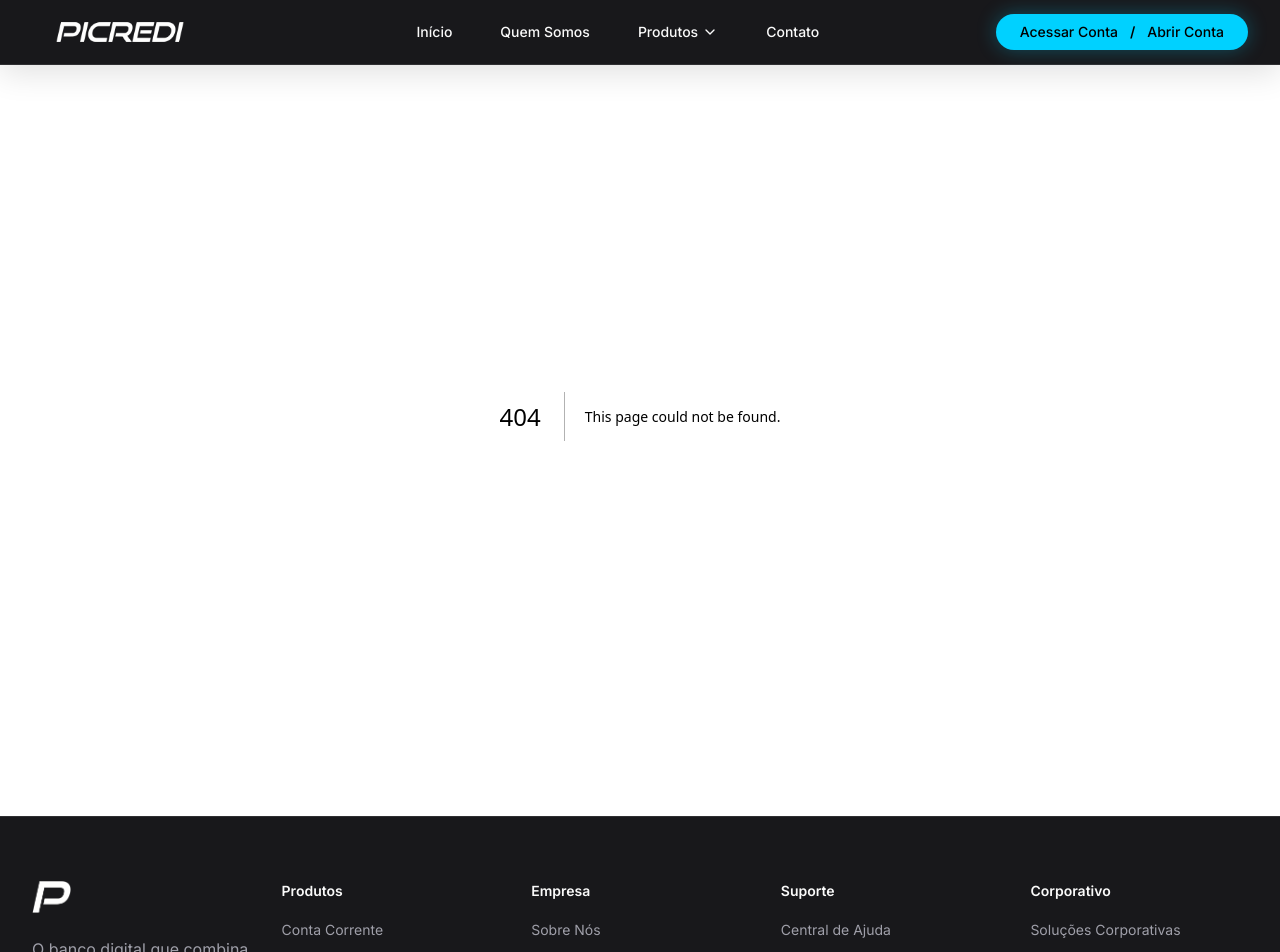
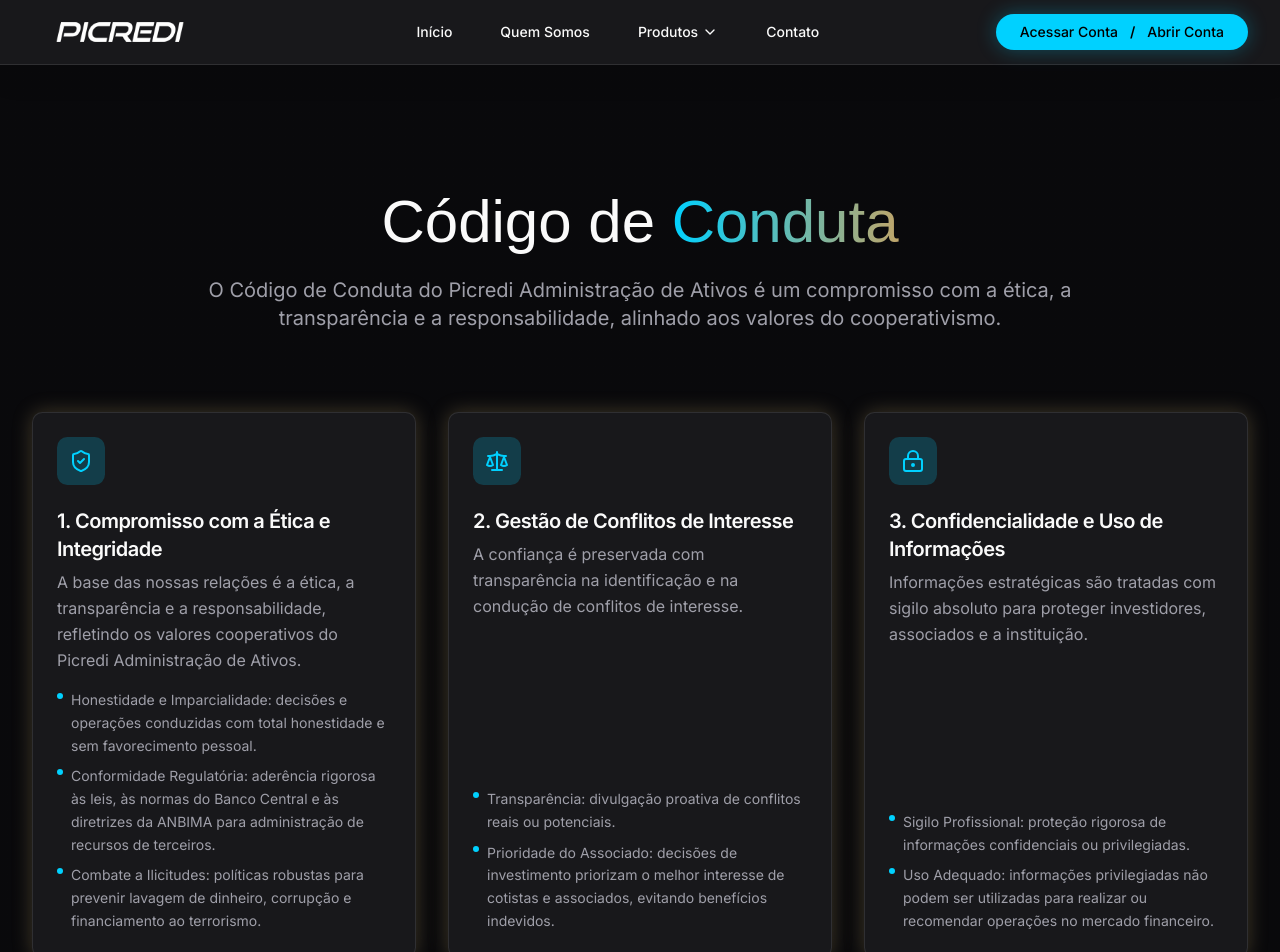
Before and after one commit to igormart21/picredi, a Next.js app: page /codigo-conduta in a window 1280 px wide. Before the commit this address had no page. Shown: the top 952 px of the page. Built offline with nearby package versions, Linux system fonts and the light colour scheme; a web font is replaced by a local one.

Commit message:
Cria página Código de Conduta

```diff
--- /dev/null
+++ b/app/codigo-conduta/page.tsx
@@ -0,0 +1,142 @@
+'use client';
+
+import { motion } from 'framer-motion';
+import {
+  ShieldCheck,
+  Scale,
+  LockKeyhole,
+  Users,
+  ClipboardList,
+} from 'lucide-react';
+import { Card, CardContent, CardDescription, CardHeader, CardTitle } from '@/components/ui/Card';
+
+const principles = [
+  {
+    icon: ShieldCheck,
+    title: '1. Compromisso com a Ética e Integridade',
+    description:
+      'A base das nossas relações é a ética, a transparência e a responsabilidade, refletindo os valores cooperativos do Picredi Administração de Ativos.',
+    bullets: [
+      'Honestidade e Imparcialidade: decisões e operações conduzidas com total honestidade e sem favorecimento pessoal.',
+      'Conformidade Regulatória: aderência rigorosa às leis, às normas do Banco Central e às diretrizes da ANBIMA para administração de recursos de terceiros.',
+      'Combate a Ilicitudes: políticas robustas para prevenir lavagem de dinheiro, corrupção e financiamento ao terrorismo.',
+    ],
+  },
+  {
+    icon: Scale,
+    title: '2. Gestão de Conflitos de Interesse',
+    description:
+      'A confiança é preservada com transparência na identificação e na condução de conflitos de interesse.',
+    bullets: [
+      'Transparência: divulgação proativa de conflitos reais ou potenciais.',
+      'Prioridade do Associado: decisões de investimento priorizam o melhor interesse de cotistas e associados, evitando benefícios indevidos.',
+    ],
+  },
+  {
+    icon: LockKeyhole,
+    title: '3. Confidencialidade e Uso de Informações',
+    description:
+      'Informações estratégicas são tratadas com sigilo absoluto para proteger investidores, associados e a instituição.',
+    bullets: [
+      'Sigilo Profissional: proteção rigorosa de informações confidenciais ou privilegiadas.',
+      'Uso Adequado: informações privilegiadas não podem ser utilizadas para realizar ou recomendar operações no mercado financeiro.',
+    ],
+  },
+  {
+    icon: Users,
+    title: '4. Relacionamento e Conduta Profissional',
+    description:
+      'Nosso ambiente de trabalho estimula respeito, colaboração e alta diligência em todas as interações.',
+    bullets: [
+      'Zelo e Diligência: atuação cuidadosa na gestão dos recursos, buscando a melhor execução das estratégias.',
+      'Respeito e Inclusão: ambiente livre de assédio, discriminação ou preconceito.',
+      'Relacionamento com o Mercado: trato ético e profissional com concorrentes, reguladores e parceiros.',
+    ],
+  },
+  {
+    icon: ClipboardList,
+    title: '5. Monitoramento e Responsabilidade',
+    description:
+      'O Código de Conduta é um guia vivo, acompanhado de mecanismos de monitoramento e canais de denúncia seguros.',
+    bullets: [
+      'Adesão: todos os colaboradores, gestores e administradores devem conhecer e seguir o Código.',
+      'Reporte de Violações: canais confidenciais para reportar condutas inadequadas e violações éticas.',
+    ],
+  },
+];
+
+export default function CodigoCondutaPage() {
+  return (
+    <div className="min-h-screen bg-gradient-to-br from-background via-background to-muted/20 pt-20 sm:pt-24">
+      <section className="py-16 sm:py-20">
+        <div className="max-w-7xl mx-auto px-4 sm:px-6 lg:px-8">
+          <motion.div
+            className="text-center max-w-4xl mx-auto"
+            initial={{ opacity: 0, y: 20 }}
+            animate={{ opacity: 1, y: 0 }}
+            transition={{ duration: 0.8 }}
+          >
+            <h1 className="text-4xl sm:text-5xl lg:text-6xl font-good-times text-foreground mb-6">
+              Código de{' '}
+              <span className="text-transparent bg-clip-text bg-gradient-to-r from-accent to-secondary">
+                Conduta
+              </span>
+            </h1>
+            <p className="text-lg sm:text-xl text-muted-foreground">
+              O Código de Conduta do Picredi Administração de Ativos é um compromisso com a ética,
+              a transparência e a responsabilidade, alinhado aos valores do cooperativismo.
+            </p>
+          </motion.div>
+        </div>
+      </section>
+
+      <section className="pb-16 sm:pb-24">
+        <div className="max-w-7xl mx-auto px-4 sm:px-6 lg:px-8">
+          <motion.div
+            className="grid grid-cols-1 md:grid-cols-2 lg:grid-cols-3 gap-6 sm:gap-8"
+            initial={{ opacity: 0, y: 20 }}
+            whileInView={{ opacity: 1, y: 0 }}
+            transition={{ duration: 0.6 }}
+            viewport={{ once: true }}
+          >
+            {principles.map((principle, index) => {
+              const IconComponent = principle.icon;
+
+              return (
+                <motion.div
+                  key={principle.title}
+                  initial={{ opacity: 0, y: 20 }}
+                  whileInView={{ opacity: 1, y: 0 }}
+                  transition={{ duration: 0.5, delay: index * 0.1 }}
+                  viewport={{ once: true }}
+                >
+                  <Card variant="luxury" className="h-full flex flex-col">
+                    <CardHeader>
+                      <div className="w-12 h-12 bg-accent/20 rounded-lg flex items-center justify-center mb-4">
+                        <IconComponent className="w-6 h-6 text-accent" />
+                      </div>
+                      <CardTitle className="text-xl">{principle.title}</CardTitle>
+                      <CardDescription className="text-base leading-relaxed">
+                        {principle.description}
+                      </CardDescription>
+                    </CardHeader>
+                    <CardContent className="mt-auto space-y-3">
+                      <ul className="space-y-2 text-sm text-muted-foreground leading-relaxed">
+                        {principle.bullets.map((bullet) => (
+                          <li key={bullet} className="flex items-start gap-2">
+                            <span className="mt-1 w-1.5 h-1.5 rounded-full bg-accent flex-shrink-0" />
+                            <span>{bullet}</span>
+                          </li>
+                        ))}
+                      </ul>
+                    </CardContent>
+                  </Card>
+                </motion.div>
+              );
+            })}
+          </motion.div>
+        </div>
+      </section>
+    </div>
+  );
+}
```
